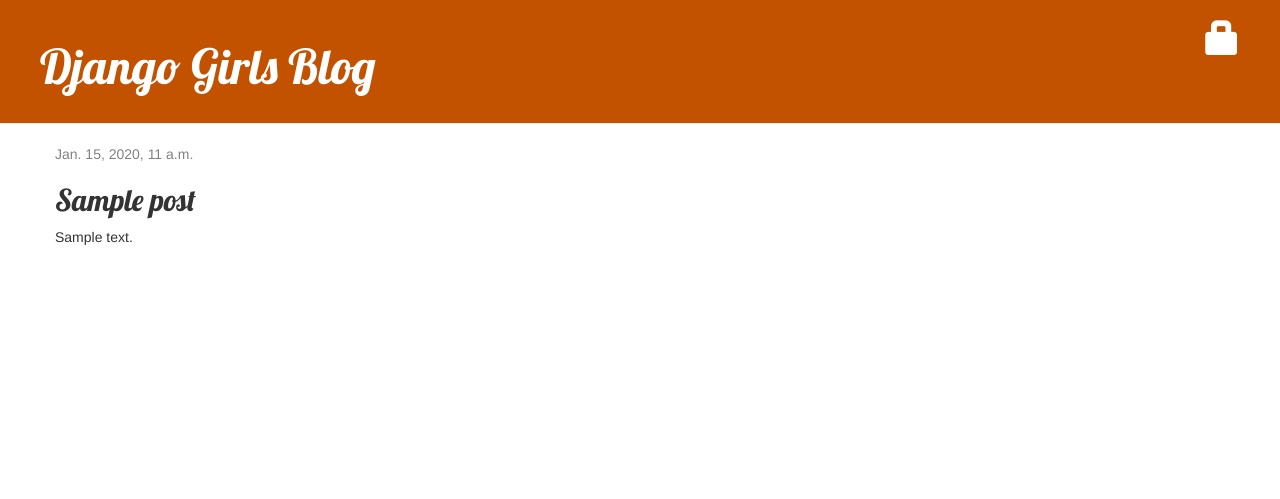
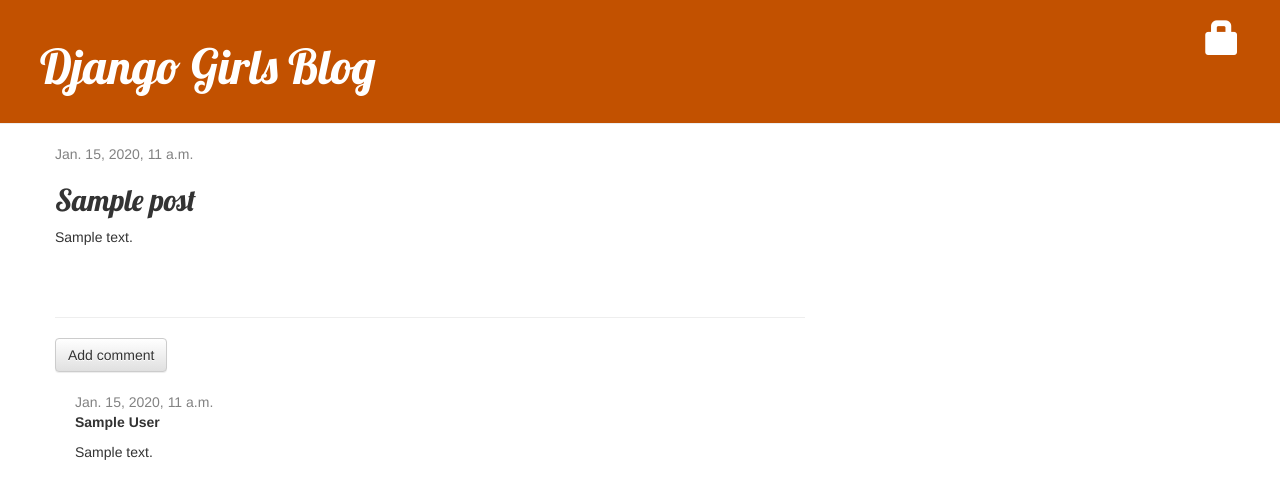
Before and after one commit to mjovbg/ts_site, a Django app: page /post/1/ in a window 1280 px wide. Shown: the top 499 px of the page. Run offline with Django 3.2, Linux system fonts and the light colour scheme; tables that the repository leaves empty hold one stand-in row (values such as "Sample post"); some libraries are stand-ins or nearby versions.

Commit message:
added comment section (without moderating feature).

```diff
--- a/djangogirls/blog/admin.py
+++ b/djangogirls/blog/admin.py
@@ -1,5 +1,8 @@
 from django.contrib import admin
-from .models import Post
+from .models import Post, Comment
 
 # To make our model visible on the admin page, we need to register the model with admin.site.register(Post).
 admin.site.register(Post)
+
+# To register Comment model in the admin panel you add:
+admin.site.register(Comment)
--- a/djangogirls/blog/models.py
+++ b/djangogirls/blog/models.py
@@ -35,3 +35,18 @@
 A QuerySet is, in essence, a list of objects of a given Model.
 QuerySets allow you to read the data from the database, filter it and order it.
 '''
+
+class Comment(models.Model):
+    post = models.ForeignKey('blog.Post', on_delete=models.CASCADE, related_name='comments')
+    # related_name allows to acces to comments from within the Post model.
+    author = models.CharField(max_length=200)
+    text = models.TextField()
+    created_date = models.DateTimeField(default=timezone.now())
+    approved_comment = models.BooleanField(default=False)
+
+    def approve(self):
+        self.approved_comment = True
+        self.save()
+
+    def __str__(self):
+        return self.text
--- a/djangogirls/blog/static/css/blog.css
+++ b/djangogirls/blog/static/css/blog.css
@@ -44,3 +44,7 @@
 .post h2 a, .post h2 a:visited {
     color: #000000;
 }
+
+.comment {
+    margin: 20px 0px 20px 20px;
+}
--- a/djangogirls/blog/templates/blog/post_detail.html
+++ b/djangogirls/blog/templates/blog/post_detail.html
@@ -17,4 +17,19 @@
         <h2>{{ post.title }}</h2>
         <p>{{ post.text|linebreaksbr }}</p>
     </div>
+
+<hr>
+<a class="btn btn-default" href="{% url 'add_comment_to_post' pk=post.pk %}">Add comment</a>
+{% for comment in post.comments.all %}
+    <div class="comment">
+        <div class="date">{{ comment.created_date }}</div>
+        <strong>{{ comment.author }}</strong>
+        <p>{{ comment.text|linebreaks }}</p>
+    </div>
+{% empty %}
+    <p>No comments here yet :(</p>
+{% endfor %}
+
+
+
 {% endblock %}
--- a/djangogirls/blog/templates/blog/post_list.html
+++ b/djangogirls/blog/templates/blog/post_list.html
@@ -10,6 +10,7 @@
              <!--with url 'post_detail you tell django to go in blog/urls.py and find url with name post_detail-->
             <!--pk=post.pk &ndash;&gt; pk = primary key(automatically created by django) that you can access like title, author...-->
             <p>{{ post.text|linebreaksbr }}</p>
+            <a href="{% url 'post_detail' pk=post.pk %}">Comments: {{ post.comments.count }}</a>
         </div>
     {% endfor %}
 {% endblock %}
--- a/djangogirls/blog/urls.py
+++ b/djangogirls/blog/urls.py
@@ -10,5 +10,6 @@
     path('drafts/', views.post_draft_list, name = 'post_draft_list'),
     path('post/<pk>/publish', views.post_publish, name = 'post_publish'),
     path('post/<pk>/remove', views.post_remove, name = 'post_remove'),
+    path('post/<int:pk>/comment/', views.add_comment_to_post, name='add_comment_to_post'),
 
 ]
--- a/djangogirls/blog/views.py
+++ b/djangogirls/blog/views.py
@@ -2,7 +2,7 @@
 from django.contrib.auth.decorators import login_required
 from django.utils import timezone
 from .models import Post        # views.py should connect models and templates.
-from .forms import PostForm
+from .forms import PostForm, CommentForm
 
 
 def post_list(request):
@@ -72,3 +72,16 @@
     post = get_object_or_404(Post, pk = pk)
     post.delete()
     return redirect('post_list')
+
+def add_comment_to_post(request,pk):
+    post = get_object_or_404(Post, pk = pk)
+    if request.method=='POST':
+        form = CommentForm(request.POST)
+        if form.is_valid():
+            comment = form.save(commit=False)
+            comment.post = post
+            comment.save()
+            return redirect('post_detail', pk = post.pk)
+    else:
+        form=CommentForm()
+    return render(request, 'blog/add_comment_to_post.html', {'form':form})
```
Also changed, not shown: djangogirls/blog/forms.py (+6 -1 lines), djangogirls/blog/templates/blog/add_comment_to_post.html (added, +9 -0 lines).
